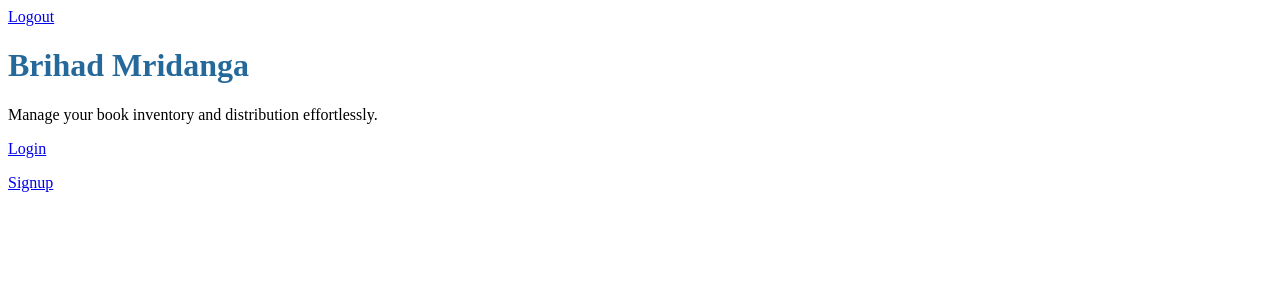
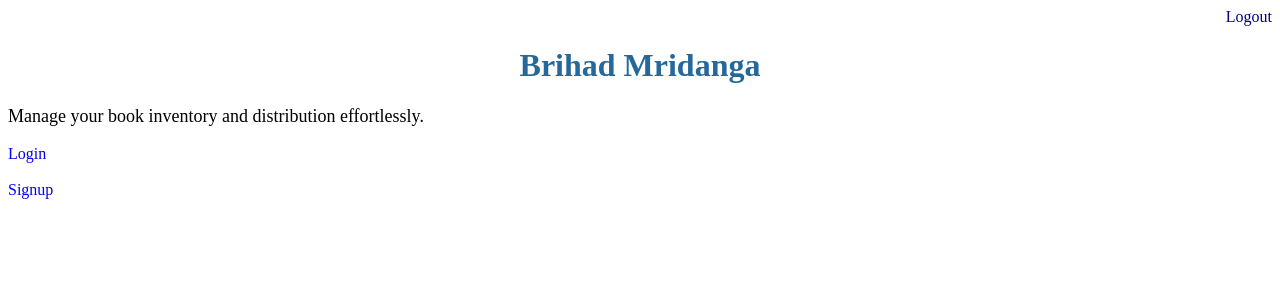
Before and after one commit to Ambuj03/BookStream-System, a Django app: page / in a window 1280 px wide. Shown: the top 300 px of the page. Run offline with Django 4.2, Linux system fonts and the light colour scheme; the visitor is signed in with stand-in values (Sample User, id 1).

Commit message:
Added some css, yet to add more

```diff
--- a/BM_DJANGO/settings.py
+++ b/BM_DJANGO/settings.py
@@ -134,9 +134,10 @@ USE_TZ = True
 # Static files (CSS, JavaScript, Images)
 # https://docs.djangoproject.com/en/4.2/howto/static-files/
 
+STATIC_ROOT = BASE_DIR/'staticfiles'
 STATIC_URL = 'static/'
 STATICFILES_DIRS = [
-    BASE_DIR / "static",
+    BASE_DIR / "bm_app/static",
 ]
 
 # Default primary key field type
--- a/bm_app/static/bm_app/css/style.css
+++ b/bm_app/static/bm_app/css/style.css
@@ -1,3 +1,39 @@
 h1{
     color:rgb(37, 105, 154);
+    text-align: center;
+    font-weight: 600;
 }
+p{
+    text-align: left;
+    line-height: normal;
+    letter-spacing: normal;
+    font-size: large;
+}
+
+.nav-right{
+    text-align: right;
+}
+
+*{
+    font-family: palantino;
+}
+
+a{
+    text-decoration: none;
+}
+
+#logout{
+    color: navy;
+}
+
+div ul{
+    text-align: left;
+}
+
+.login:hover{
+    font-weight: bold;
+}
+
+.signup:hover{
+    font-weight: bold;
+}
--- a/bm_app/templates/bm_app/base.html
+++ b/bm_app/templates/bm_app/base.html
@@ -8,9 +8,11 @@
 <body>
     {% comment %} {{ user }} {% endcomment %}
     {% if request.user.is_authenticated %}
-        <footer>
-            <a href="{% url 'logout' %}">Logout</a>
-        </footer>
+        <header>
+            <nav class = "nav-right">
+                <a id = "logout" href="{% url 'logout' %}">Logout</a>
+            </nav>
+        </header>
     {% endif %}
 
     {% block content %}
--- a/bm_app/templates/bm_app/home.html
+++ b/bm_app/templates/bm_app/home.html
@@ -9,7 +9,7 @@
     <div>
         <ul>
             <li><b><a href="{% url 'new_transaction' %}">New Transaction</a></b></li>
-            <li><b><a href="#">Books</a></b></li>
+            <li><b><a href="{% url 'books' %}">Books</a></b></li>
             <li><b><a href="#">Dashboard</a></b></li>
             <li><b><a href="#">Notifications</a></b></li>
         </ul>
--- a/bm_app/templates/bm_app/main.html
+++ b/bm_app/templates/bm_app/main.html
@@ -1,17 +1,17 @@
- {% extends "bm_app/base.html" %}
- {% load static %}
+{% extends "bm_app/base.html" %}
+{% load static %}
 
 {% block title %}Welcome - Brihad Mridanga{% endblock %}
 
 {% block content %}
 
 <head>
-   <link rel="stylesheet" href="style.css">
+    <link rel="stylesheet" href="{% static 'bm_app/css/style.css' %}">
 </head>
 <div>
     <h1>Brihad Mridanga</h1>
     <p>Manage your book inventory and distribution effortlessly.</p>
-    <a href="{% url 'login' %}">Login</a></p>
-    <a href="{% url 'signup' %}">Signup</a>
+    <a class = "login" href="{% url 'login' %}">Login</a></p>
+    <a class = "signup" href="{% url 'signup' %}">Signup</a>
 </div>
 {% endblock %}
--- a/bm_app/urls.py
+++ b/bm_app/urls.py
@@ -1,5 +1,5 @@
 from django.urls import path
-from .views import main_page, login_page, signup_page, home_page, new_transaction_view, logout_view
+from .views import main_page, login_page, signup_page, home_page, new_transaction_view, logout_view,books_view
 
 urlpatterns = [
     path('', main_page, name='main'),
@@ -7,5 +7,6 @@ urlpatterns = [
     path('signup/', signup_page, name='signup'),
     path('home/', home_page, name='home'),
     path('home/new_transaction', new_transaction_view, name='new_transaction'),
+    path('home/books', books_view, name='books'),
     path('logout/', logout_view, name='logout'),
 ]
--- a/bm_app/views.py
+++ b/bm_app/views.py
@@ -37,6 +37,12 @@ def new_transaction_view(request):
     return render(request, 'bm_app/new_transaction.html', {
         'form': form
     })
+
+@login_required(login_url='login')
+@never_cache
+def books_view(request):
+    books = Books.objects.get();
+    return render(request, 'bm_app/books.html', {'books' : books})
 
 
 
```
Also changed, not shown: bm_app/templates/bm_app/books.html (added, +19 -0 lines).
